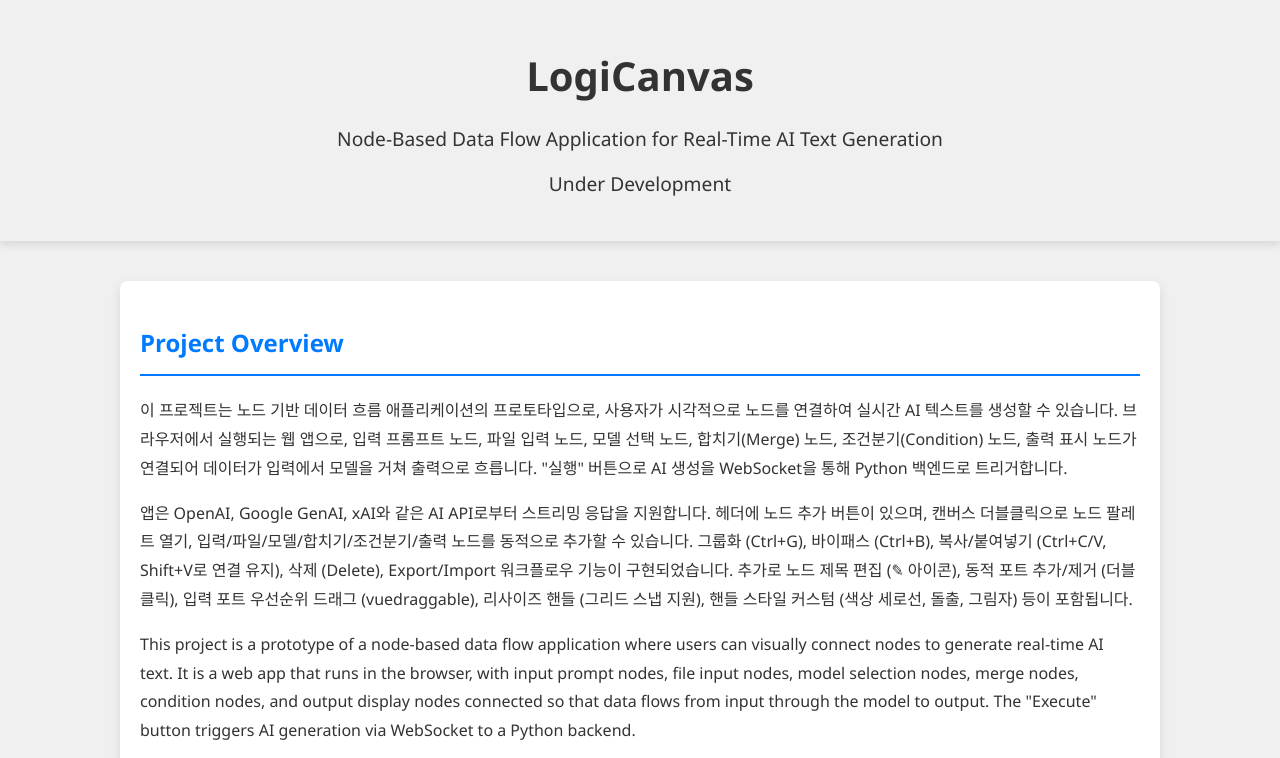
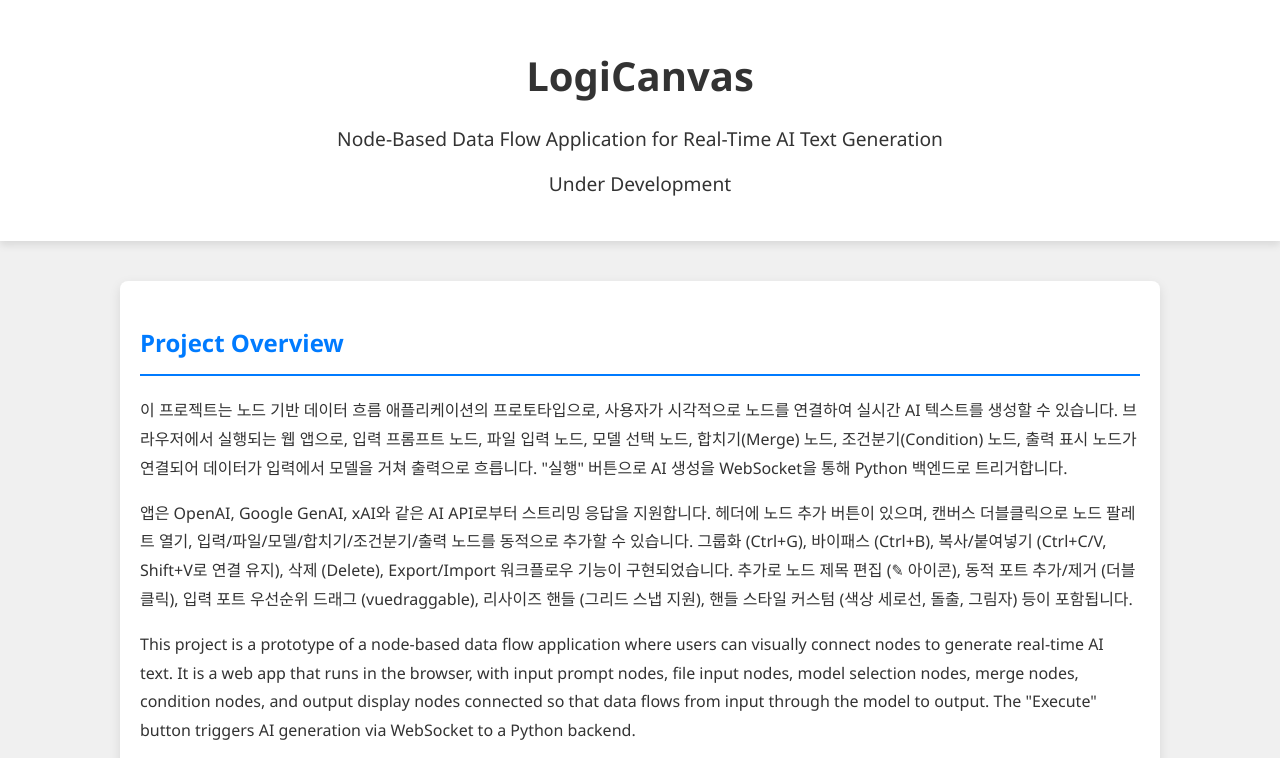
Before and after one commit to gagongjaryo/LogiCanvas, a plain HTML site: page index.html in a window 1280 px wide. Shown: the top 758 px of the page. Drawn offline with Linux system fonts and the light colour scheme.

Commit message:
Update index.html

```diff
--- a/index.html
+++ b/index.html
@@ -14,7 +14,7 @@
             color: #333;
         }
         header {
-            background-color: #f0f0f0;
+            background-color: #fff;
             color: #333;
             padding: 40px 20px;
             text-align: center;
```
